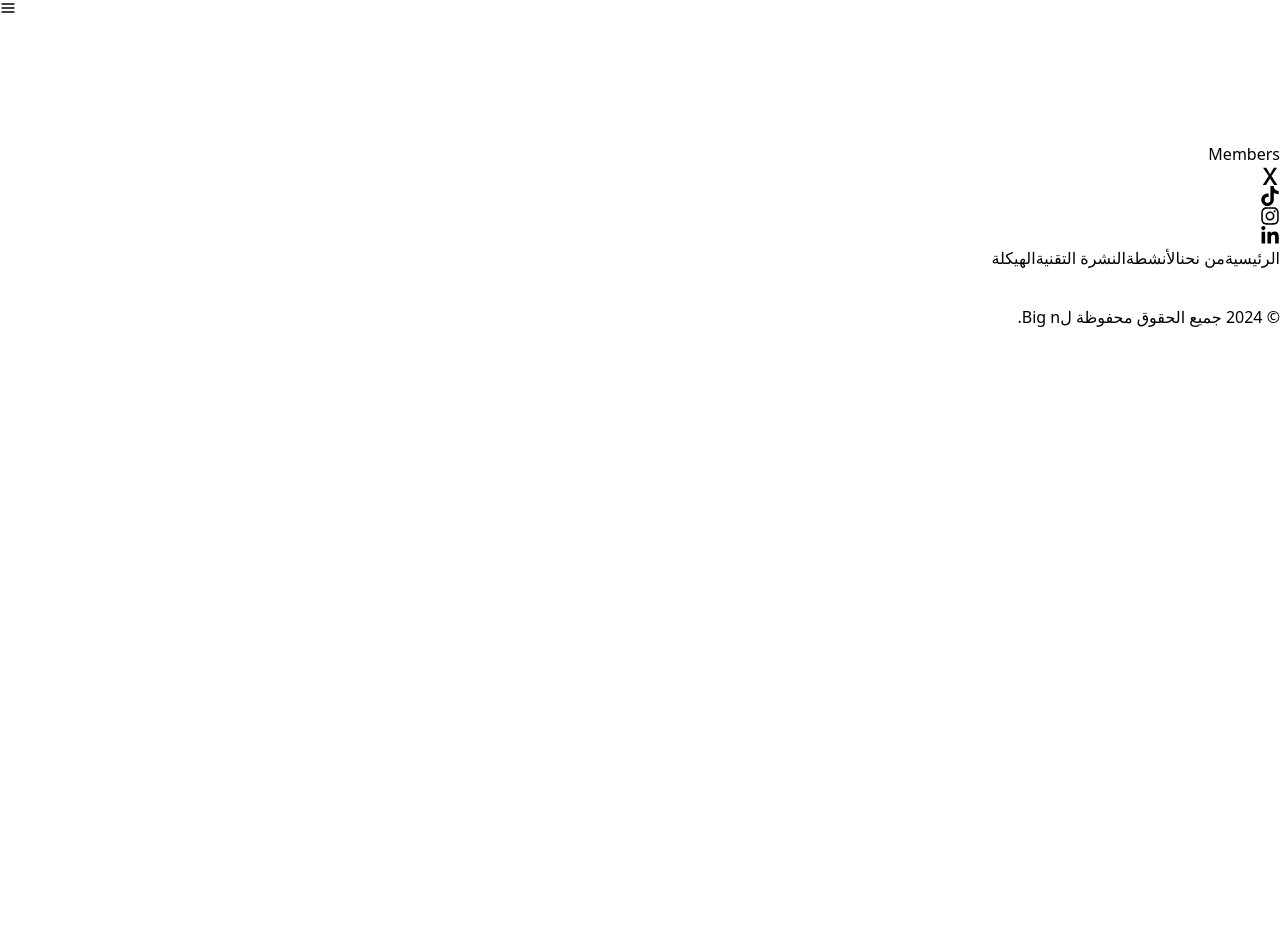
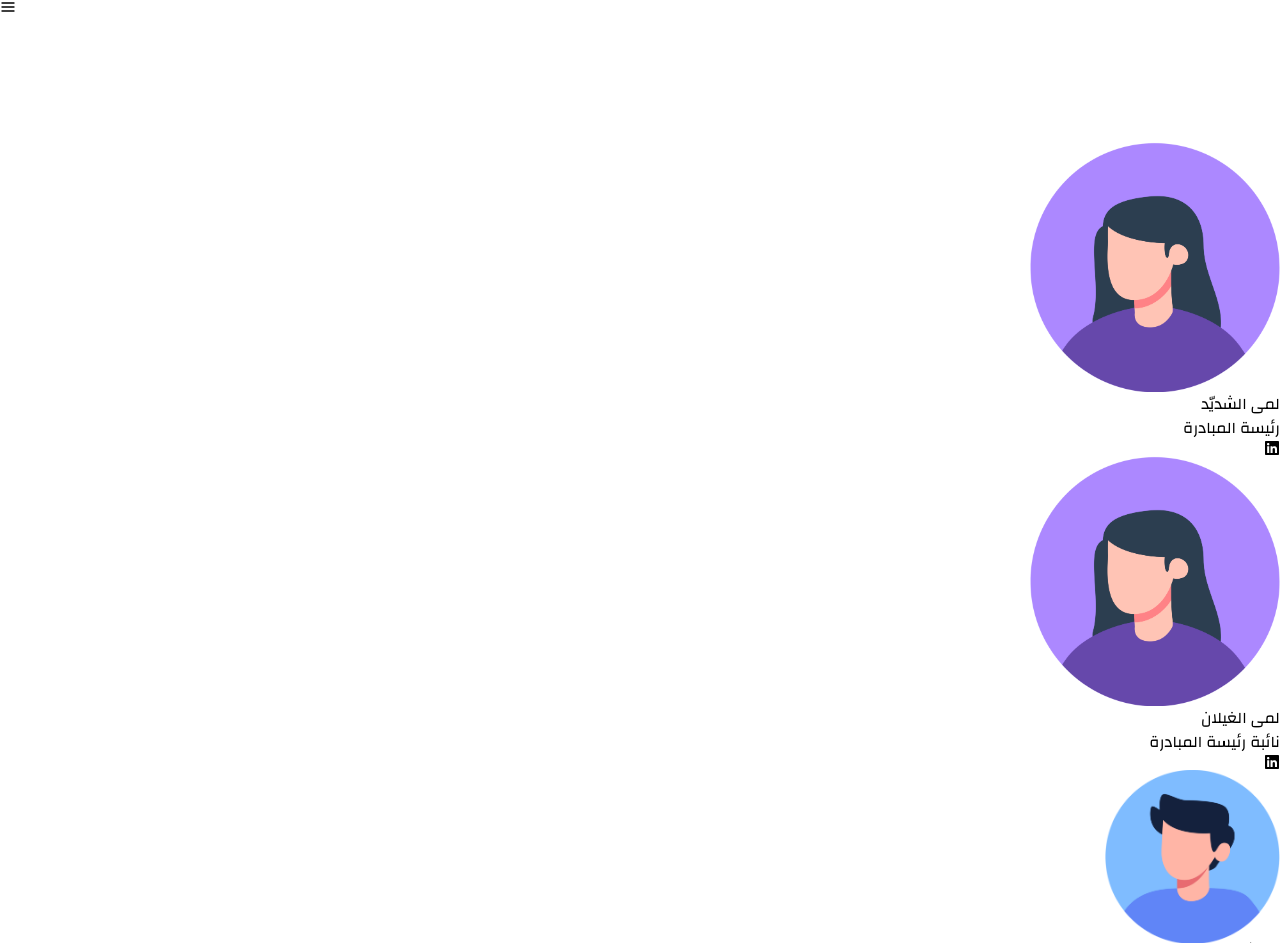
Before and after one commit to KhaledAlshathri/BIGnWebsite, a React (Vite) app in the folder BIGn-frontend/BIGn/: page /Members in a window 1280 px wide. Shown: the part 157-1100 px from the top of the page. Before the commit the page ends 800 px from the top, so only its background shows below. Built offline with nearby package versions, Linux system fonts and the light colour scheme.

Commit message:
Adding the members cards in Members page + adding the missing links in buttons

```diff
--- a/BIGn-frontend/BIGn/index.html
+++ b/BIGn-frontend/BIGn/index.html
@@ -5,6 +5,10 @@
     <link rel="icon" type="image/svg+xml" />
     <meta name="viewport" content="width=device-width, initial-scale=1.0" />
     <title>Big n</title>
+
+    <link rel="preconnect" href="https://fonts.googleapis.com">
+    <link rel="preconnect" href="https://fonts.gstatic.com" crossorigin>
+    <link href="https://fonts.googleapis.com/css2?family=Changa:wght@200..800&display=swap" rel="stylesheet">
   </head>
   <body>
     <div id="root"></div>
--- a/BIGn-frontend/BIGn/src/Pages/Members.jsx
+++ b/BIGn-frontend/BIGn/src/Pages/Members.jsx
@@ -1,9 +1,10 @@
 import React from 'react';
+import MembersCards from '../components/MembersCards';
 
 const Members = () => {
   return (
     <div>
-      <h1>Members</h1>
+      <MembersCards />
     </div>
   );
 };
--- a/BIGn-frontend/BIGn/src/components/CVContentCards.jsx
+++ b/BIGn-frontend/BIGn/src/components/CVContentCards.jsx
@@ -65,7 +65,7 @@ const CVContentCards = () => {
               <img
                 src={selectedCard.imageUrl}
                 alt="Selected CV"
-                className="mb-4 w-full rounded"
+                className="mb-4 w-full rounded-[2%]"
               />
               <p className="text-center">
                 هذا هو المحتوى الخاص بالسيرة الذاتية المختارة.
--- a/BIGn-frontend/BIGn/src/components/GridHero.jsx
+++ b/BIGn-frontend/BIGn/src/components/GridHero.jsx
@@ -1,6 +1,5 @@
 import React, { useEffect, useState, useRef } from "react";
 import { FiArrowRight } from "react-icons/fi";
-import { twMerge } from "tailwind-merge";
 import {
     motion,
     useMotionTemplate,
@@ -289,6 +288,7 @@ const NeuFollowButton = () => {
 
   return (
     <section>
+     <a href="/about">
       <div className="mx-auto h-20 w-full max-w-72 bg-black">
         <motion.button
           ref={ref}
@@ -300,10 +300,12 @@ const NeuFollowButton = () => {
           onMouseDown={handleReset}
           className="group flex h-full w-full items-center justify-between border-2 border-black bg-white pr-8 pl-4 text-xl font-semibold"
         >
+
           <Copy>أعرف المزيد</Copy>
           <Arrow />
         </motion.button>
       </div>
+     </a>
     </section>
   );
 };
--- /dev/null
+++ b/BIGn-frontend/BIGn/src/components/MembersCards.jsx
@@ -0,0 +1,123 @@
+import React from "react";
+import { FaLinkedin } from "react-icons/fa";
+
+const MembersCards = () => {
+  return (
+    <section className="py-8">
+      <div className="mx-auto max-w-6xl space-y-16">
+
+        {/* Large Cards */}
+        <div className="flex flex-wrap gap-24 justify-center pt-44">
+          {largeCards.map((post) => (
+            <Post key={post.id} {...post} size="large" />
+          ))}
+        </div>
+
+        {/* Medium Cards */}
+        <div className="flex flex-wrap gap-16 justify-center pt-24">
+          {mediumCards.map((post) => (
+            <Post key={post.id} {...post} size="medium" />
+          ))}
+        </div>
+
+        {/* Small Cards */}
+        <div className="flex flex-wrap gap-12 justify-center pt-24 pb-44">
+          {smallCards.map((post) => (
+            <Post key={post.id} {...post} size="small" />
+          ))}
+        </div>
+      </div>
+    </section>
+  );
+};
+
+const Post = ({ imgUrl, title, description, size, linkedinUrl }) => {
+  let cardWidth, cardHeight, fontSizeTitle, fontSizeDescription;
+
+  switch (size) {
+    case "large":
+      cardWidth = 250;
+      cardHeight = 250;
+      fontSizeTitle = "text-3xl";
+      fontSizeDescription = "text-base";
+      break;
+    case "medium":
+      cardWidth = 175;
+      cardHeight = 175;
+      fontSizeTitle = "text-2xl";
+      fontSizeDescription = "text-sm";
+      break;
+    case "small":
+      cardWidth = 150;
+      cardHeight = 100;
+      fontSizeTitle = "text-md";
+      fontSizeDescription = "text-xs";
+      break;
+    default:
+      cardWidth = 300;
+      cardHeight = 300;
+      fontSizeTitle = "text-2xl";
+      fontSizeDescription = "text-sm";
+  }
+
+  return (
+    <div
+      className="relative shrink-0 cursor-pointer justify-items-center transition-transform hover:-translate-y-1"
+      style={{
+        width: cardWidth,
+      }}
+    >
+      <img
+        src={imgUrl}
+        className="mb-3 w-full rounded-full hover:shadow-xl object-cover justify-center"
+        style={{ height: cardHeight, width: cardHeight }}
+        alt={`An image for a blog post titled ${title}`}
+      />
+      <p className={`mt-4 ${fontSizeTitle} text-center font-bold`}>{title}</p>
+      <div className="flex items-center justify-center mt-2 text-center text-neutral-500">
+        <p className={`${fontSizeDescription} ml-2 mr-1`}>{description}</p>
+        <a href={linkedinUrl} target="_blank" rel="noopener noreferrer">
+          <FaLinkedin
+            className="ml-1 text-blue-600 transition-transform duration-200 transform hover:scale-125"
+            size={16}
+          />
+        </a>
+      </div>
+    </div>
+  );
+};
+
+export default MembersCards;
+
+const largeCards = [
+  { id: 1, imgUrl: "/images/girl-icon.png", title: "لمى الشديّد", description: "رئيسة المبادرة", linkedinUrl: "https://www.linkedin.com/in/lama-shd/" },
+  { id: 2, imgUrl: "/images/girl-icon.png", title: "لمى الغيلان", description: "نائبة رئيسة المبادرة", linkedinUrl: "https://www.linkedin.com/in/lama-gh/" },
+];
+
+const mediumCards = [
+  { id: 3, imgUrl: "/images/boy-icon.png", title: "عبدالله الزهراني", description: "عضو فريق المبادرة", linkedinUrl: "https://www.linkedin.com/in/abdullah-zahrani/" },
+  { id: 4, imgUrl: "/images/girl-icon.png", title: "ريم الناصر", description: "مسؤول التسويق", linkedinUrl: "https://www.linkedin.com/in/reem-naser/" },
+  { id: 5, imgUrl: "/images/boy-icon.png", title: "بدر القحطاني", description: "مساعد تقني", linkedinUrl: "https://www.linkedin.com/in/bader-q/" },
+  { id: 6, imgUrl: "/images/girl-icon.png", title: "نورة الشهري", description: "مدير المشاريع", linkedinUrl: "https://www.linkedin.com/in/nora-shahri/" },
+  { id: 7, imgUrl: "/images/boy-icon.png", title: "سامي الحربي", description: "محلل بيانات", linkedinUrl: "https://www.linkedin.com/in/sami-harbi/" },
+  { id: 8, imgUrl: "/images/girl-icon.png", title: "فاطمة العتيبي", description: "أخصائي موارد بشرية", linkedinUrl: "https://www.linkedin.com/in/fatima-at/" },
+  { id: 9, imgUrl: "/images/girl-icon.png", title: "أحمد السديري", description: "مسؤول التواصل", linkedinUrl: "https://www.linkedin.com/in/ahmed-sd/" },
+  { id: 10, imgUrl: "/images/boy-icon.png", title: "أروى الطاسان", description: "مهندس برمجيات", linkedinUrl: "https://www.linkedin.com/in/arwa-tsn/" },
+];
+
+const smallCards = [
+  { id: 11, imgUrl: "/images/girl-icon.png", title: "عبدالعزيز الدوسري", description: "قائد الفريق", linkedinUrl: "https://www.linkedin.com/in/aziz-dosari/" },
+  { id: 12, imgUrl: "/images/boy-icon.png", title: "سهى المنيف", description: "مستشار استراتيجي", linkedinUrl: "https://www.linkedin.com/in/soha-mnif/" },
+  { id: 13, imgUrl: "/images/girl-icon.png", title: "منى الحربي", description: "مساعد تنفيذي", linkedinUrl: "https://www.linkedin.com/in/mona-harbi/" },
+  { id: 14, imgUrl: "/images/girl-icon.png", title: "حسن السيف", description: "مدير موارد بشرية", linkedinUrl: "https://www.linkedin.com/in/hassan-saif/" },
+  { id: 15, imgUrl: "/images/boy-icon.png", title: "ليلى الماجد", description: "أخصائي إعلامي", linkedinUrl: "https://www.linkedin.com/in/laila-majed/" },
+  { id: 16, imgUrl: "/images/girl-icon.png", title: "طلال القحطاني", description: "خبير تقني", linkedinUrl: "https://www.linkedin.com/in/talal-qahtani/" },
+  { id: 17, imgUrl: "/images/girl-icon.png", title: "ميسر الزهراني", description: "مدير الحسابات", linkedinUrl: "https://www.linkedin.com/in/mayser-zahrani/" },
+  { id: 18, imgUrl: "/images/boy-icon.png", title: "خلود الناصر", description: "أخصائي اجتماعي", linkedinUrl: "https://www.linkedin.com/in/kholoud-naser/" },
+  { id: 19, imgUrl: "/images/girl-icon.png", title: "ياسر الحارثي", description: "مدير قسم التطوير", linkedinUrl: "https://www.linkedin.com/in/yasser-harthi/" },
+  { id: 20, imgUrl: "/images/boy-icon.png", title: "عائشة العتيبي", description: "مستشار مالي", linkedinUrl: "https://www.linkedin.com/in/aisha-at/" },
+  { id: 21, imgUrl: "/images/boy-icon.png", title: "رامي الغامدي", description: "رئيس قسم التدريب", linkedinUrl: "https://www.linkedin.com/in/rami-ghamdi/" },
+  { id: 22, imgUrl: "/images/boy-icon.png", title: "مي القحطاني", description: "مستشار قانوني", linkedinUrl: "https://www.linkedin.com/in/may-qahtani/" },
+  { id: 23, imgUrl: "/images/girl-icon.png", title: "سعد الفهد", description: "منسق فعاليات", linkedinUrl: "https://www.linkedin.com/in/saad-fahd/" },
+  { id: 24, imgUrl: "/images/boy-icon.png", title: "رائد العيسى", description: "خبير استشاري", linkedinUrl: "https://www.linkedin.com/in/raed-essa/" },
+];
--- a/BIGn-frontend/BIGn/src/components/TechContentCards.jsx
+++ b/BIGn-frontend/BIGn/src/components/TechContentCards.jsx
@@ -63,7 +63,7 @@ const TechContentCards = () => {
               <img
                 src={selectedCard.imageUrl}
                 alt="Selected Publication"
-                className="mb-4 w-full rounded"
+                className="mb-4 w-full rounded-[2%]"
               />
               <p className="text-center">
                 هذا هو المحتوى الخاص بالمنشور التقني المختار.
--- a/BIGn-frontend/BIGn/src/components/TechContentView.jsx
+++ b/BIGn-frontend/BIGn/src/components/TechContentView.jsx
@@ -56,7 +56,7 @@ const Card = ({
       }}
       className={`relative h-96 w-80 shrink-0 overflow-hidden rounded-xl p-8 ${background}`}
     >
-      <div className="relative z-10 text-white">
+      <div className="grid relative z-10 text-center place-content-center text-white">
 
         <motion.span
           initial={{ scale: 0.85 }}
@@ -69,16 +69,18 @@ const Card = ({
             duration: 1,
             ease: "backInOut",
           }}
-          className="my-2 block origin-top-left font-semibold text-2xl font-black leading-[1.2]"
+          className="my-2 ml-6 origin-top-left font-semibold text-2xl text-center font-black leading-[1.2]"
         >
           {Title}
 
         </motion.span>
         <p className="text-lg">{description}</p>
       </div>
+      <a href="/content">
       <button className="absolute bottom-4 left-4 right-4 z-20 rounded border-2 border-white bg-white py-2 text-center font-semibold font-black uppercase text-neutral-800 backdrop-blur transition-colors hover:bg-white/30 hover:text-white">
         {cta}
       </button>
+      </a>
       <BGComponent />
     </motion.div>
   );
--- a/BIGn-frontend/BIGn/src/components/VisionAndMessage.jsx
+++ b/BIGn-frontend/BIGn/src/components/VisionAndMessage.jsx
@@ -2,7 +2,7 @@ import React from "react";
 
 const CARD_WIDTH = 350;
 
-const BlogPostCarousel = () => {
+const VisionAndMessage = () => {
   const displayPosts = posts.slice(0, 2);
 
   return (
@@ -38,7 +38,7 @@ const Post = ({ imgUrl, title, description }) => {
   );
 };
 
-export default BlogPostCarousel;
+export default VisionAndMessage;
 
 const posts = [
   {
--- a/BIGn-frontend/BIGn/src/index.css
+++ b/BIGn-frontend/BIGn/src/index.css
@@ -6,6 +6,10 @@
 
 body {
   background-color: white;
+}
+
+*{
+  font-family: "Changa", sans-serif;
 }
 
 .purple_color{
```
Also changed, not shown: BIGn-frontend/BIGn/public/images/boy-icon.png (added), BIGn-frontend/BIGn/public/images/girl-icon.png (added), BIGn-frontend/BIGn/src/components/MulemActivity.jsx (deleted).
